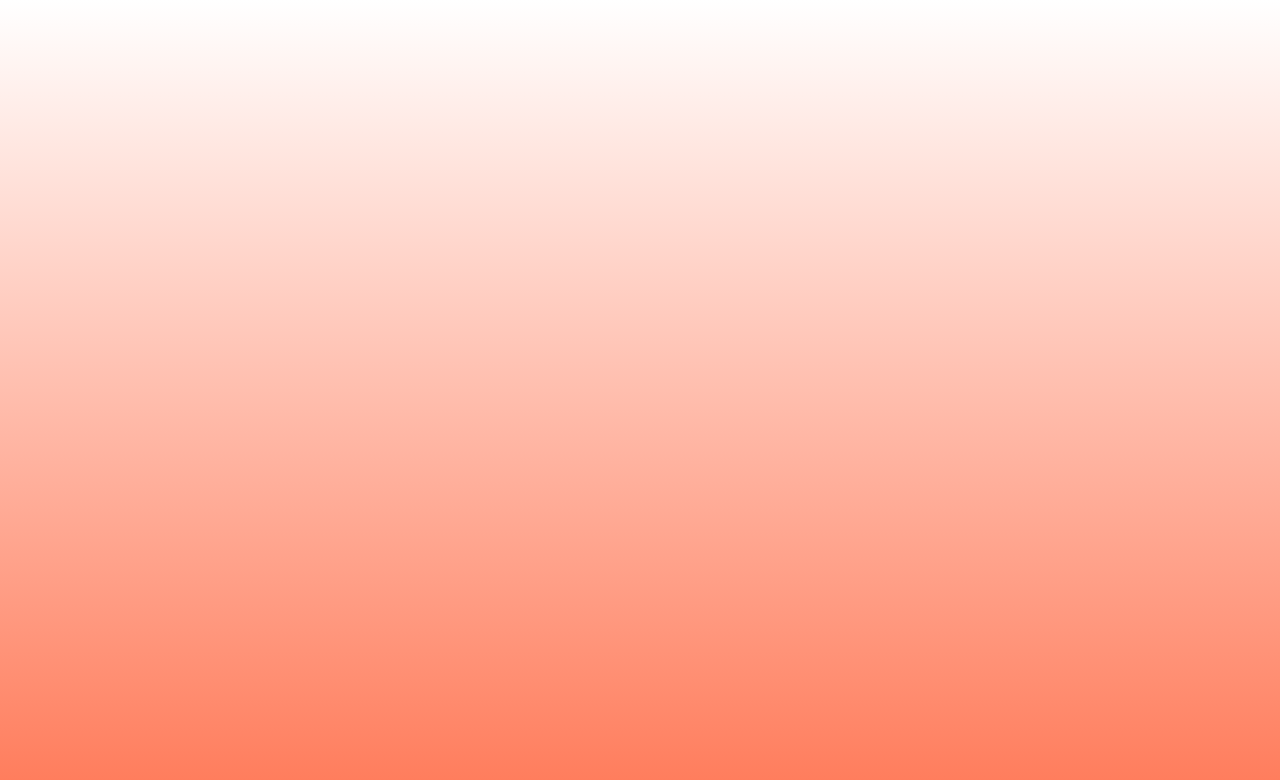
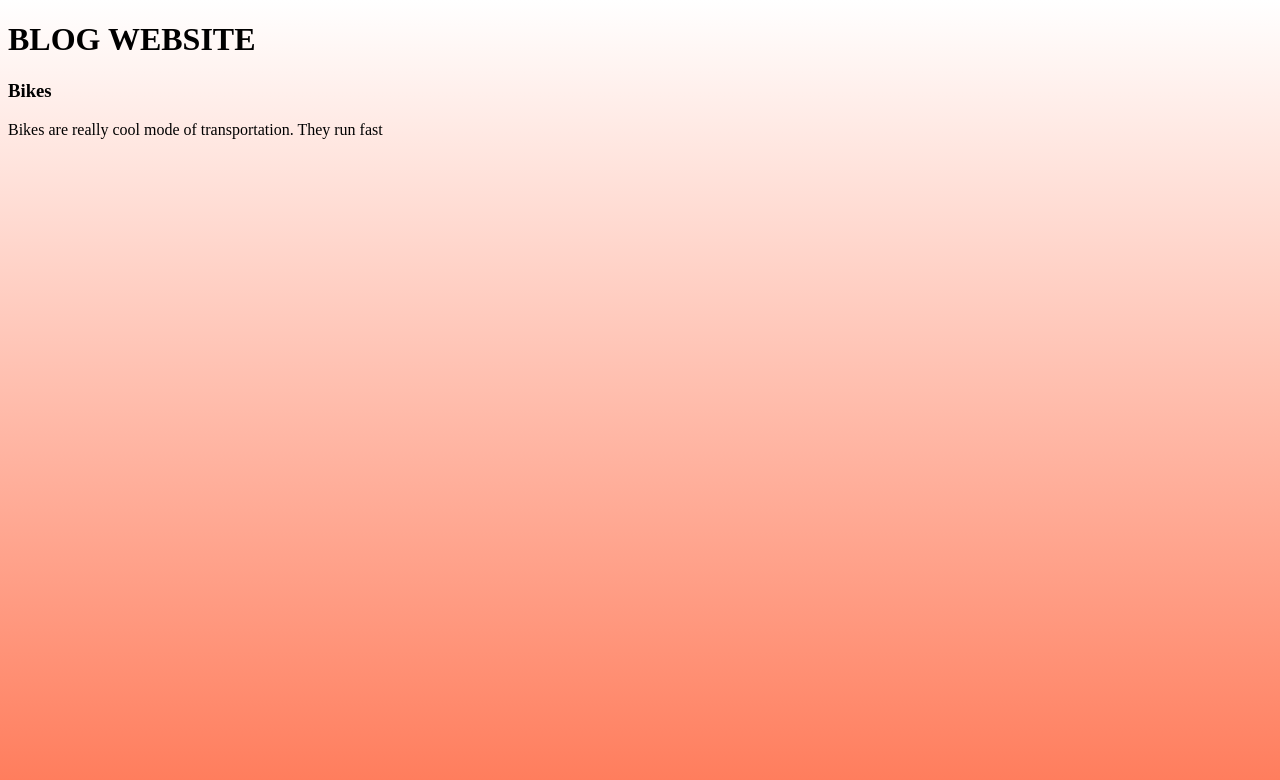
Before and after one commit to raj2729/T3, a plain HTML site: page index.html in a window 1280 px wide. Drawn offline with Linux system fonts and the light colour scheme.

Commit message:
Added description

```diff
--- a/index.html
+++ b/index.html
@@ -7,5 +7,9 @@
     <link rel="stylesheet" type="text/css" href="style.css" />
     <title>Blogs website</title>
   </head>
-  <body></body>
+  <body>
+    <h1>BLOG WEBSITE</h1>
+    <h3>Bikes</h3>
+    <p>Bikes are really cool mode of transportation. They run fast</p>
+  </body>
 </html>
```
